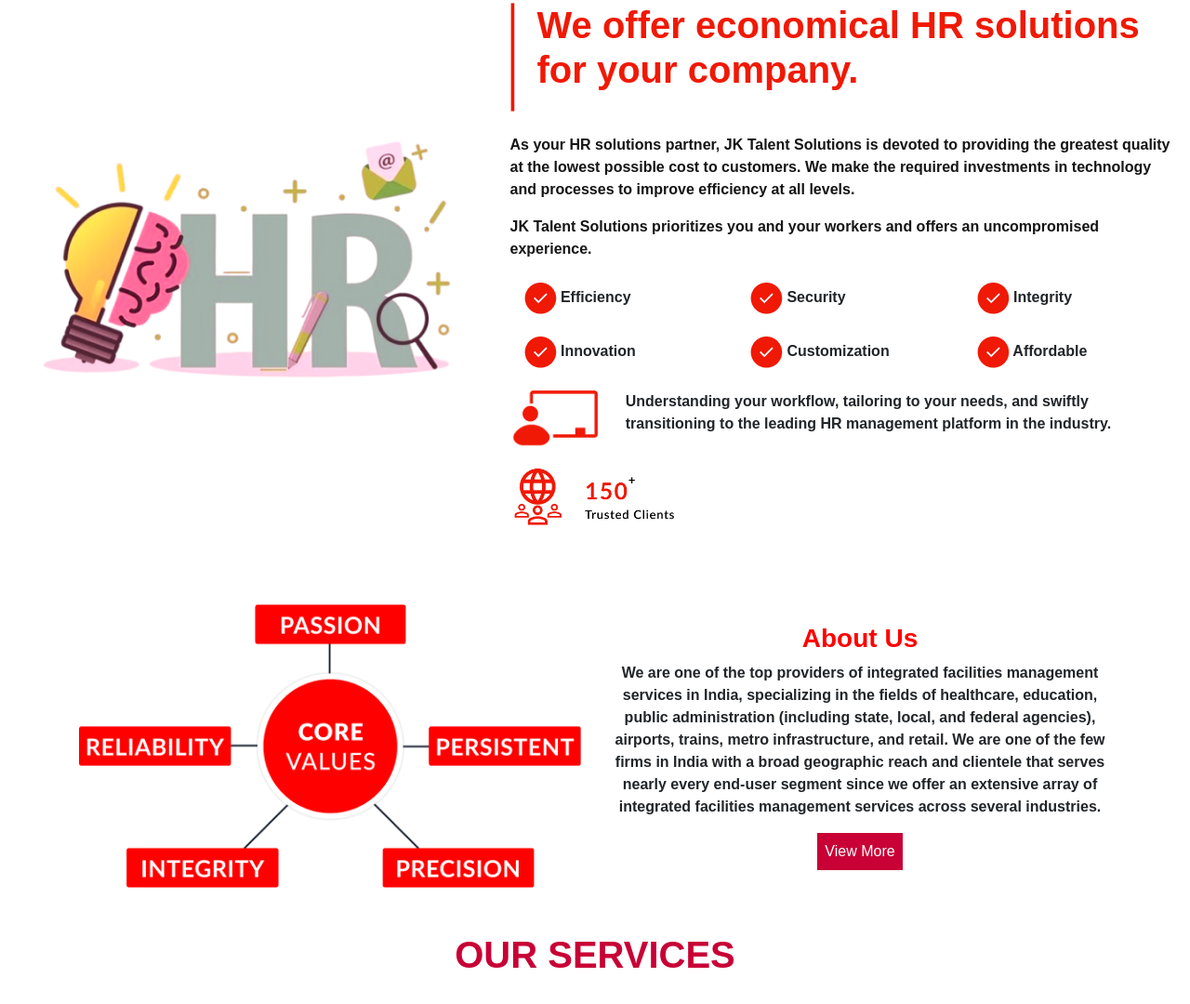
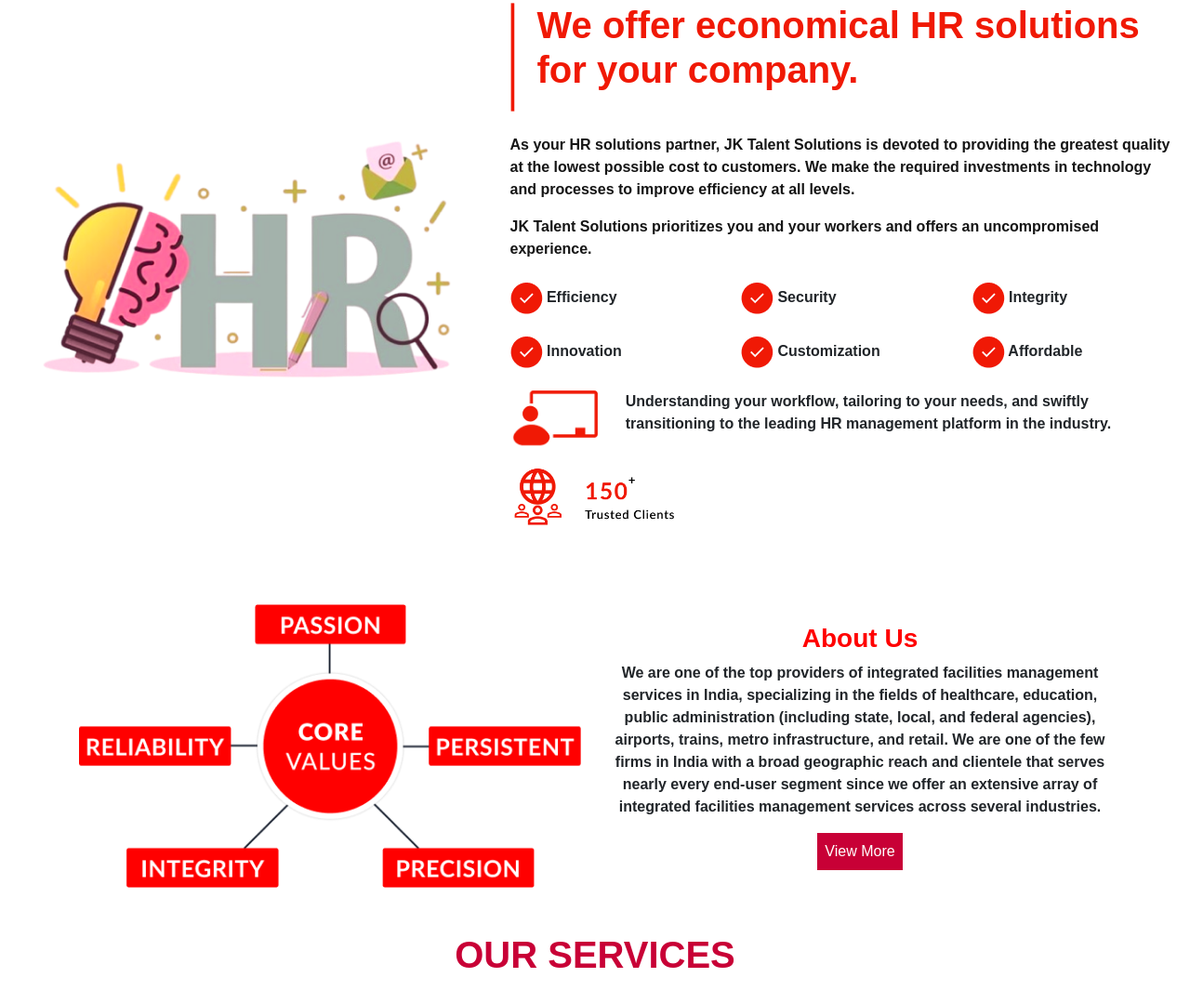
Before and after one commit to jkglobalitsolutionsweb1/Lakshmi-Talent-Solutions, a plain HTML site: page index.html in a window 1280 px wide. Shown: the part 658-1738 px from the top of the page at 93% size. Drawn offline with nearby package versions, Linux system fonts and the light colour scheme.

Commit message:
Changes Made

```diff
--- a/index.html
+++ b/index.html
@@ -287,7 +287,7 @@
                     </div>
                         <p class="mt-4" style="color: #151515; font-weight: 600;">As your HR solutions partner, JK Talent Solutions is devoted to providing the greatest quality at the lowest possible cost to customers. We make the required investments in technology and processes to improve efficiency at all levels.</p>
                         <p style="color: #151515; font-weight: 600;">JK Talent Solutions prioritizes you and your workers and offers an uncompromised experience.</p>
-                        <div class="row text-lg-left text-left ms-lg-0 ms-5 ms-md-0 ">
+                        <div class="row text-lg-left text-left  ">
                             <div class="col-lg-4 my-2">
                                 <p class="mb-4" style="font-weight: 600;"><img src="./images/tick.png" alt=""> Efficiency</p>
                                 <p style="font-weight: 600;" > <img src="./images/tick.png" alt=""> Innovation</p>
```
